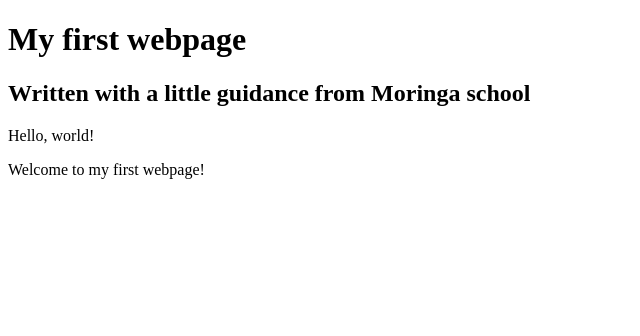
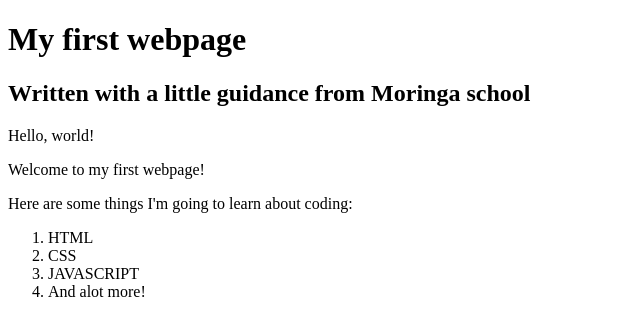
Before and after one commit to Ivan3864/My-first-webpage, a plain HTML site: page my-first-website.html in a window 1280 px wide. Shown: the whole page, without its empty margins (0-640 px from the left). Drawn offline with Linux system fonts and the light colour scheme.

Commit message:
add list elements

```diff
--- a/my-first-website.html
+++ b/my-first-website.html
@@ -9,5 +9,14 @@
 
 <p>Hello, world!</p>
 <p>Welcome to my first webpage!</p>
+
+<p>Here are some things I'm going to learn about coding:</p>
+<ol>
+  <li>HTML</li>
+  <li>CSS</li>
+  <li>JAVASCRIPT</li>
+  <li>And alot more!</li>
+</ol>
+
  </body>
 </html>
```
